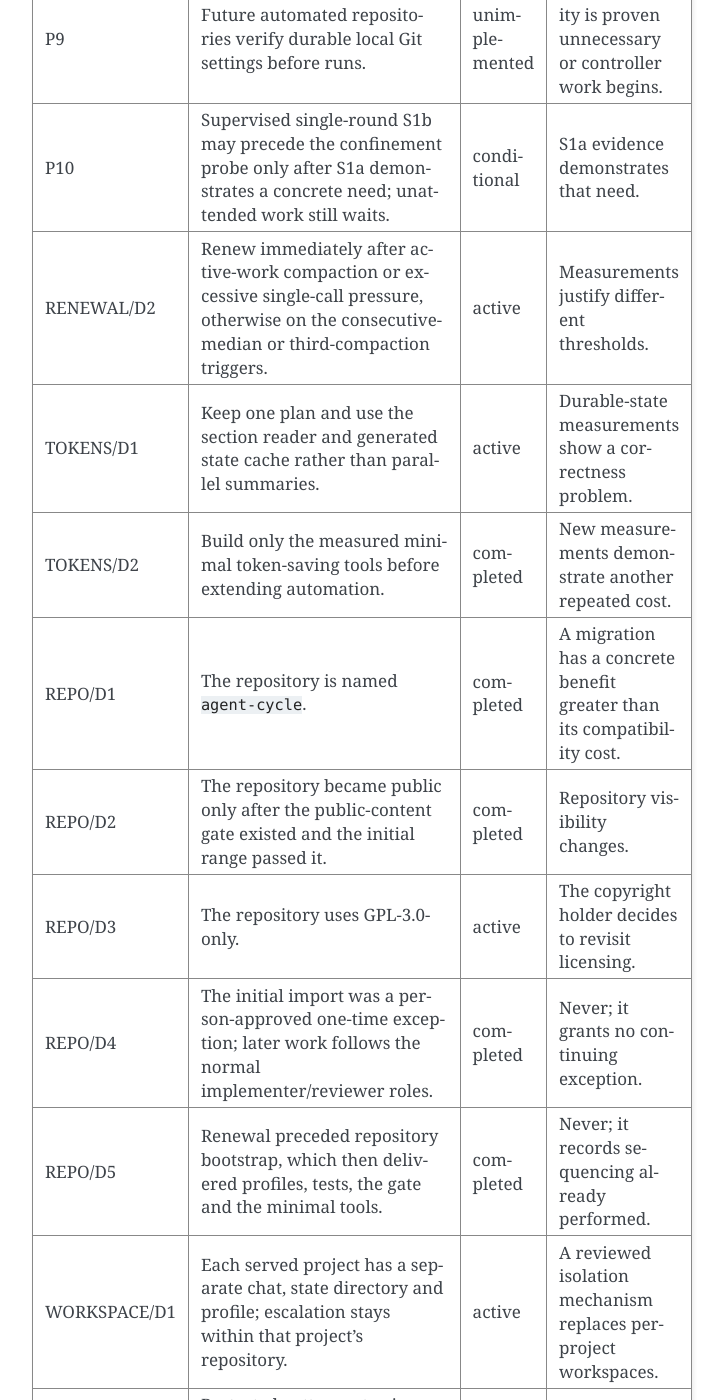
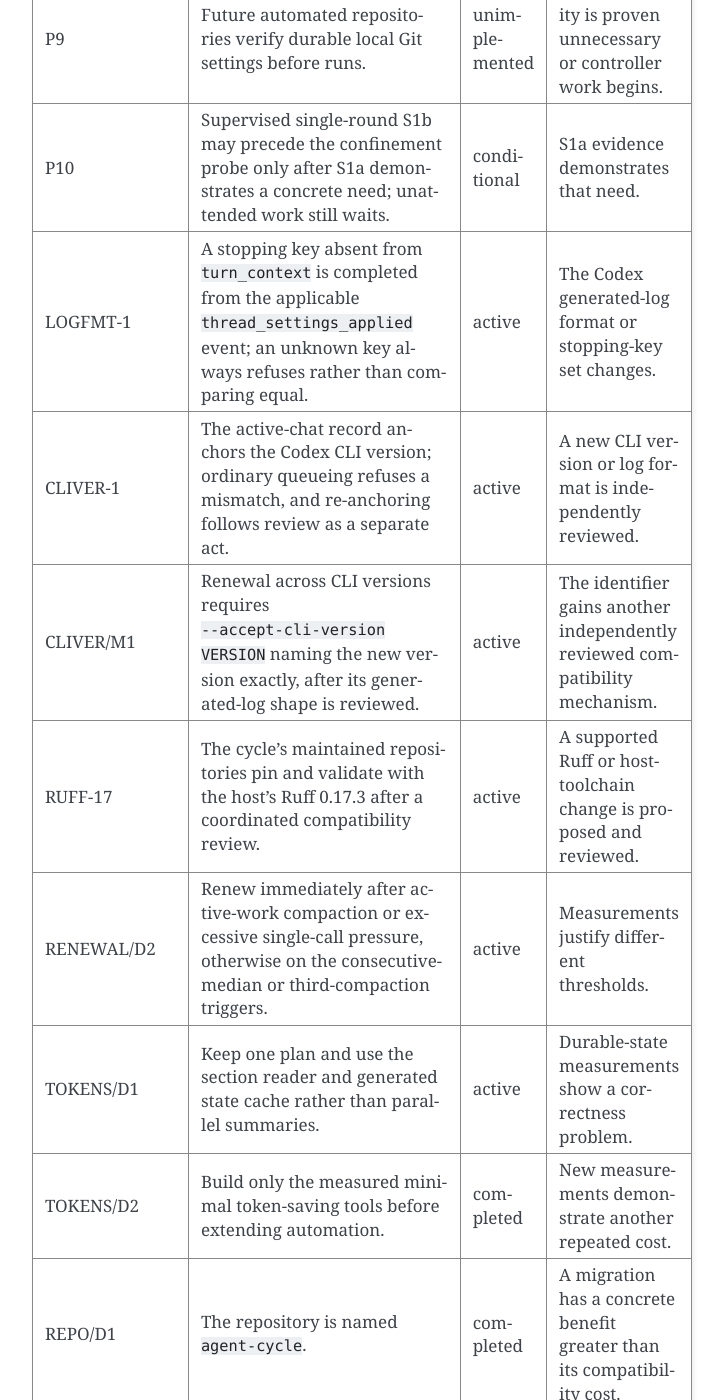
Before and after one commit to dememax/agent-cycle, a Sphinx documentation site: the page built from docs/decisions.rst, in a window 1280 px wide and 1400 px high, scrolled down 1657 px. Shown: the whole window, without its empty margins (388-1112 px from the left). Built offline with Sphinx 7.4.7, drawn with Linux system fonts in a browser that asks for light colours; some of the changed text lies outside the part shown.

Commit message:
docs: update the operational decision ledger
The cold-reader ledger captured the decisions reviewed before COLD-1 but
not the later rules that its bootstrap and turn procedures now rely on.
A reader could therefore see CLI-version, exception and repair behaviour
without the stable decisions that made those rules binding.

Record LOGFMT-1, CLIVER-1, CLIVER/M1, RUFF-17 and VALIDATE2/D1 with their
status and reconsideration triggers.  Fold the cross-repository exception
lesson into WORKSPACE/D1 because the record assigns it no independent
decision ID.  Keep the one-off proactive renewal out: RENEWAL/D2 remains
the binding policy and that scheduling choice has no stable ID.

Validation before commit: the complete check_rst loop on
docs/decisions.rst passed with no semantic or Sphinx warnings, and
git diff --check was clean.

Co-Authored-By: Codex GPT-5 <noreply@openai.com>

```diff
--- a/docs/decisions.rst
+++ b/docs/decisions.rst
@@ -80,6 +80,29 @@ decisions remain with the downstream project.
        after S1a demonstrates a concrete need; unattended work still waits.
      - conditional
      - S1a evidence demonstrates that need.
+   * - LOGFMT-1
+     - A stopping key absent from ``turn_context`` is completed from the
+       applicable ``thread_settings_applied`` event; an unknown key always
+       refuses rather than comparing equal.
+     - active
+     - The Codex generated-log format or stopping-key set changes.
+   * - CLIVER-1
+     - The active-chat record anchors the Codex CLI version; ordinary queueing
+       refuses a mismatch, and re-anchoring follows review as a separate act.
+     - active
+     - A new CLI version or log format is independently reviewed.
+   * - CLIVER/M1
+     - Renewal across CLI versions requires
+       ``--accept-cli-version VERSION`` naming the new version exactly, after
+       its generated-log shape is reviewed.
+     - active
+     - The identifier gains another independently reviewed compatibility
+       mechanism.
+   * - RUFF-17
+     - The cycle's maintained repositories pin and validate with the host's
+       Ruff 0.17.3 after a coordinated compatibility review.
+     - active
+     - A supported Ruff or host-toolchain change is proposed and reviewed.
    * - RENEWAL/D2
      - Renew immediately after active-work compaction or excessive single-call
        pressure, otherwise on the consecutive-median or third-compaction
@@ -120,15 +143,25 @@ decisions remain with the downstream project.
      - completed
      - Never; it records sequencing already performed.
    * - WORKSPACE/D1
-     - Each served project has a separate chat, state directory and profile;
-       escalation stays within that project's repository.
+     - Each served project normally has a separate chat, state directory and
+       profile. A person may authorize one other repository for one exact
+       turn; outside-workspace files remain read-only to ordinary commands, so
+       cache-writing validation uses a fresh export.
      - active
-     - A reviewed isolation mechanism replaces per-project workspaces.
+     - A reviewed isolation mechanism replaces per-project workspaces, or an
+       exception needs broader authority.
    * - PUSHGATE/D1
      - Protected patterns stay in a private deny-list outside the public
        repository, using the documented environment override when needed.
      - active
      - The privacy boundary or gate design changes.
+   * - VALIDATE2/D1
+     - One exact history command repaired gate-rejected unpushed commits;
+       future history repair needs a new exact authorization, complete
+       validation and a new publication scan.
+     - completed
+     - Another gate finding cannot be removed without rewriting unpublished
+       history.
    * - SWITCH/D1
      - Turns use an approved pinned read-only tool copy; the former shared
        installation is retired.
```
